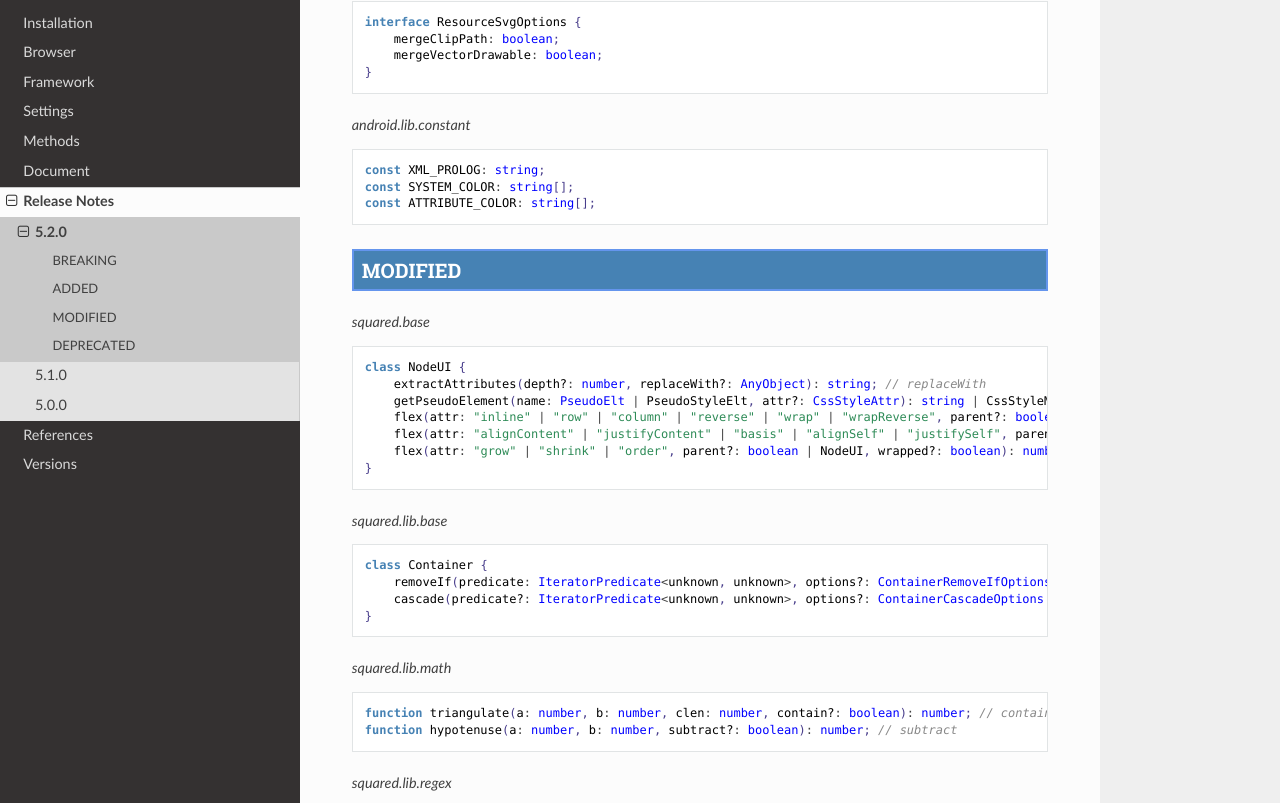
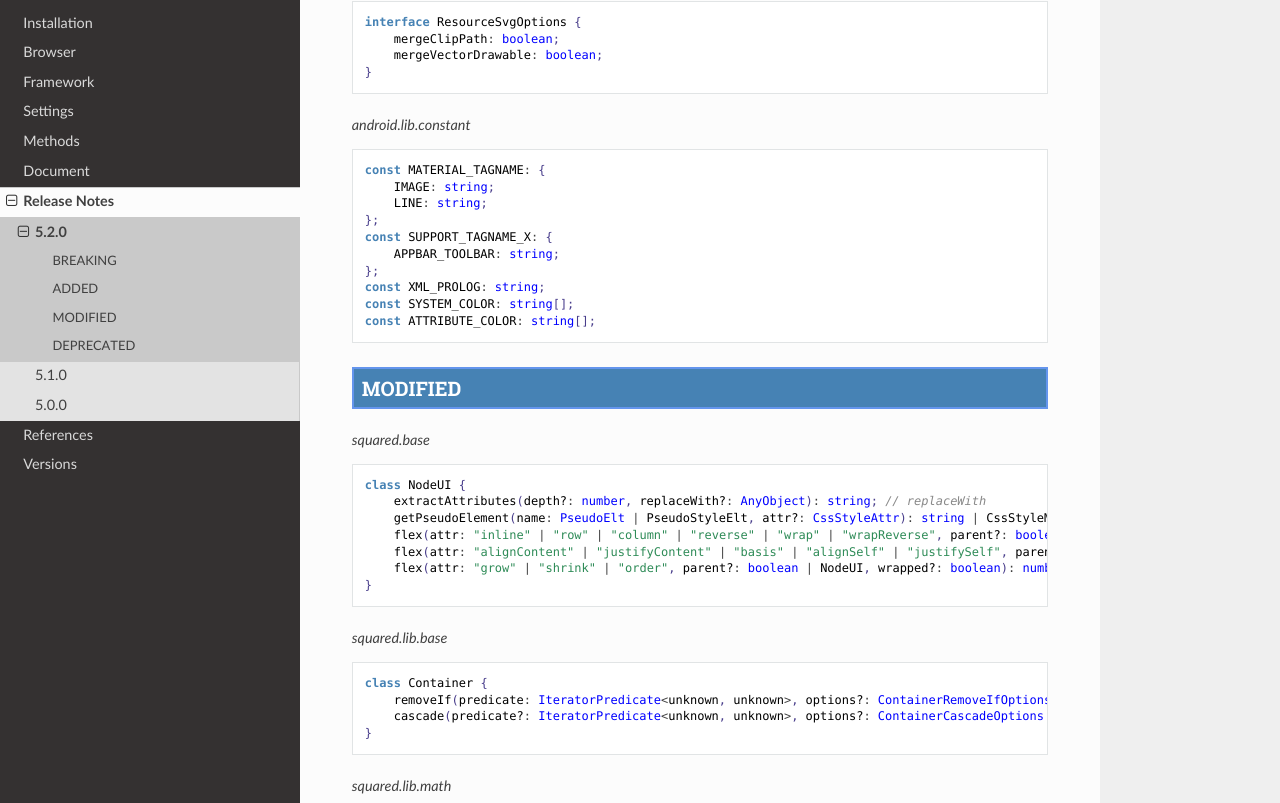
Before and after one commit to anpham6/android-docs, a Sphinx documentation site: the page built from source/release_notes/5.2.0.rst, in a window 1280 px wide and 900 px high, scrolled down 5906 px, cut to the strip 97-900 px from the top of the window. Built offline with Sphinx 7.4.7 and the Read the Docs theme 2.0.0, drawn with Linux system fonts in a browser that asks for light colours.

```diff
--- a/requirements.txt
+++ b/requirements.txt
@@ -1,2 +1,2 @@
-Sphinx==7.3.7
+Sphinx>=7.3.0
 sphinx-rtd-theme==2.0.0
--- a/source/release_notes/5.2.0.rst
+++ b/source/release_notes/5.2.0.rst
@@ -357,6 +357,13 @@
 .. code-block::
   :caption: android.lib.constant
 
+  const MATERIAL_TAGNAME: {
+      IMAGE: string;
+      LINE: string;
+  };
+  const SUPPORT_TAGNAME_X: {
+      APPBAR_TOOLBAR: string;
+  };
   const XML_PROLOG: string;
   const SYSTEM_COLOR: string[];
   const ATTRIBUTE_COLOR: string[];
```
